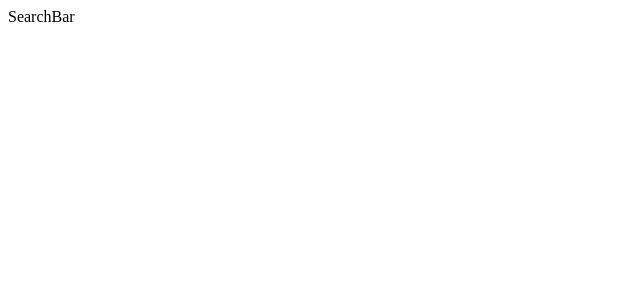
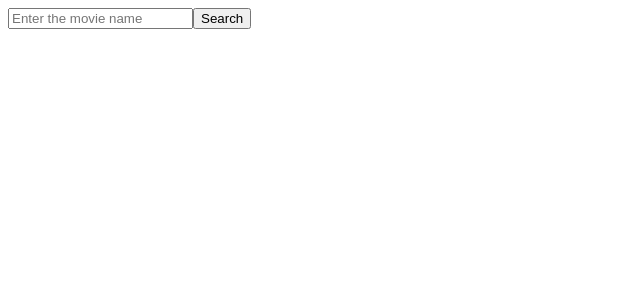
Before and after one commit to allaev/moviesearch-react, a React (Create React App) app: page / in a window 1280 px wide. Shown: the top 300 px of the page, without its empty margins (0-640 px from the left). Built offline with nearby package versions, Linux system fonts and the light colour scheme.

Commit message:
create event handlers

```diff
--- a/src/components/App.js
+++ b/src/components/App.js
@@ -1,11 +1,26 @@
 import React, { Component } from 'react';
 import SearchBar from './SearchBar';
+import tmdb from '../api/tmdb';
 
 class App extends Component {
+  state = { movies: [] };
+
+  onTermSubmit = async term => {
+    const response = await tmdb.get('/movie', {
+      params: {
+        query: term
+      }
+    });
+
+    this.setState({
+      movies: response.data.results
+    });
+  };
+
   render() {
     return (
       <div>
-        <SearchBar />
+        <SearchBar onFormSubmit={this.onTermSubmit} />
       </div>
     );
   }
--- a/src/components/SearchBar.js
+++ b/src/components/SearchBar.js
@@ -1,10 +1,24 @@
 import React from 'react';
 
 class SearchBar extends React.Component {
+  state = { term: '' };
+
+  onFormSubmit = event => {
+    event.preventDefault();
+    this.props.onFormSubmit(this.state.term);
+  };
+
+  onInputChange = event => {
+    this.setState({term: event.target.value});
+  };
+
   render() {
     return (
       <div>
-        SearchBar
+        <form onSubmit={this.onFormSubmit}>
+          <input value={this.state.term} onChange={this.onInputChange} type="text" placeholder="Enter the movie name" aria-label="Search term" />
+          <button type="submit">Search</button>
+        </form>
       </div>
     )
   }
```
